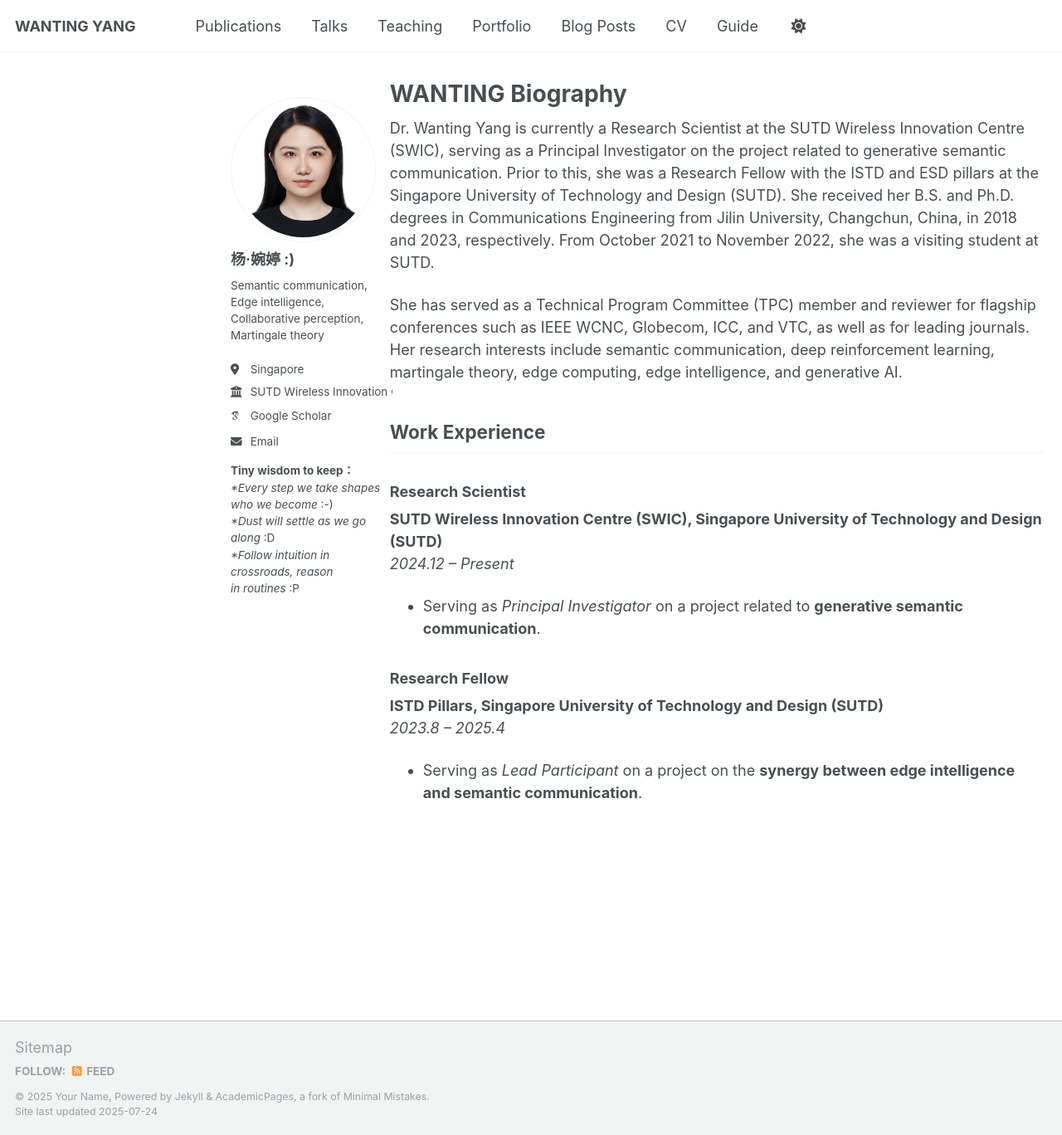
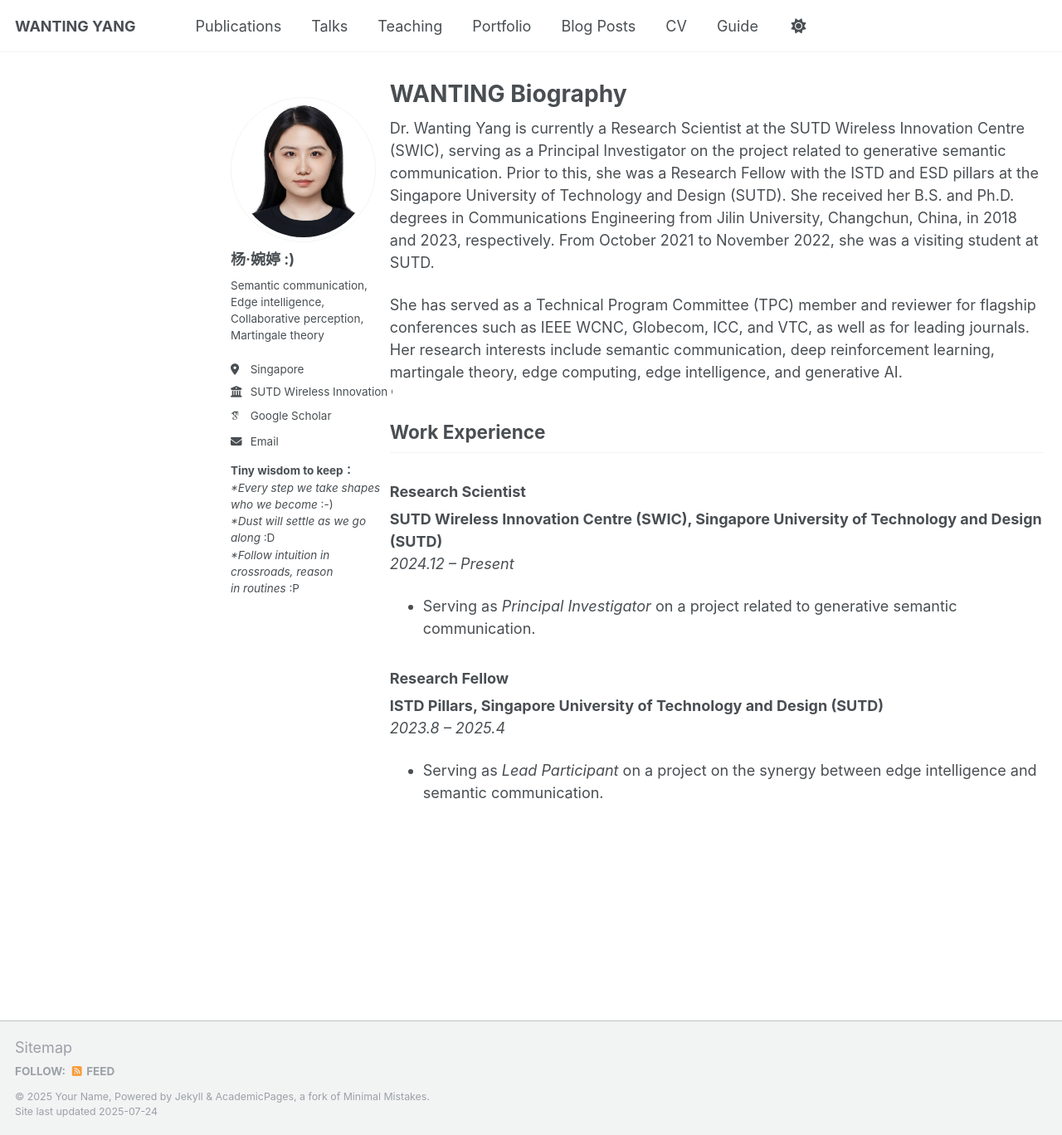
Before and after one commit to wty2011jl/wty2011jl.github.io, a Jekyll site: the page built from _pages/about.md, in a window 1280 px wide and 1368 px high. Shown: the whole window at 83% size. Built offline with Jekyll 4.4.1, drawn with Linux system fonts in a browser that asks for light colours; some web fonts are replaced; a script that is not in the unit is left out.

```diff
--- a/_pages/about.md
+++ b/_pages/about.md
@@ -15,9 +15,9 @@ She has served as a Technical Program Committee (TPC) member and reviewer for fl
 ###  Research Scientist
 **SUTD Wireless Innovation Centre (SWIC), Singapore University of Technology and Design (SUTD)**
 *2024.12 – Present*
-- Serving as *Principal Investigator* on a project related to **generative semantic communication**.
+- Serving as *Principal Investigator* on a project related to generative semantic communication.
 
 ###  Research Fellow
 **ISTD Pillars, Singapore University of Technology and Design (SUTD)**
 *2023.8 – 2025.4*
-- Serving as *Lead Participant* on a project on the **synergy between edge intelligence and semantic communication**.
+- Serving as *Lead Participant* on a project on the synergy between edge intelligence and semantic communication.
```
